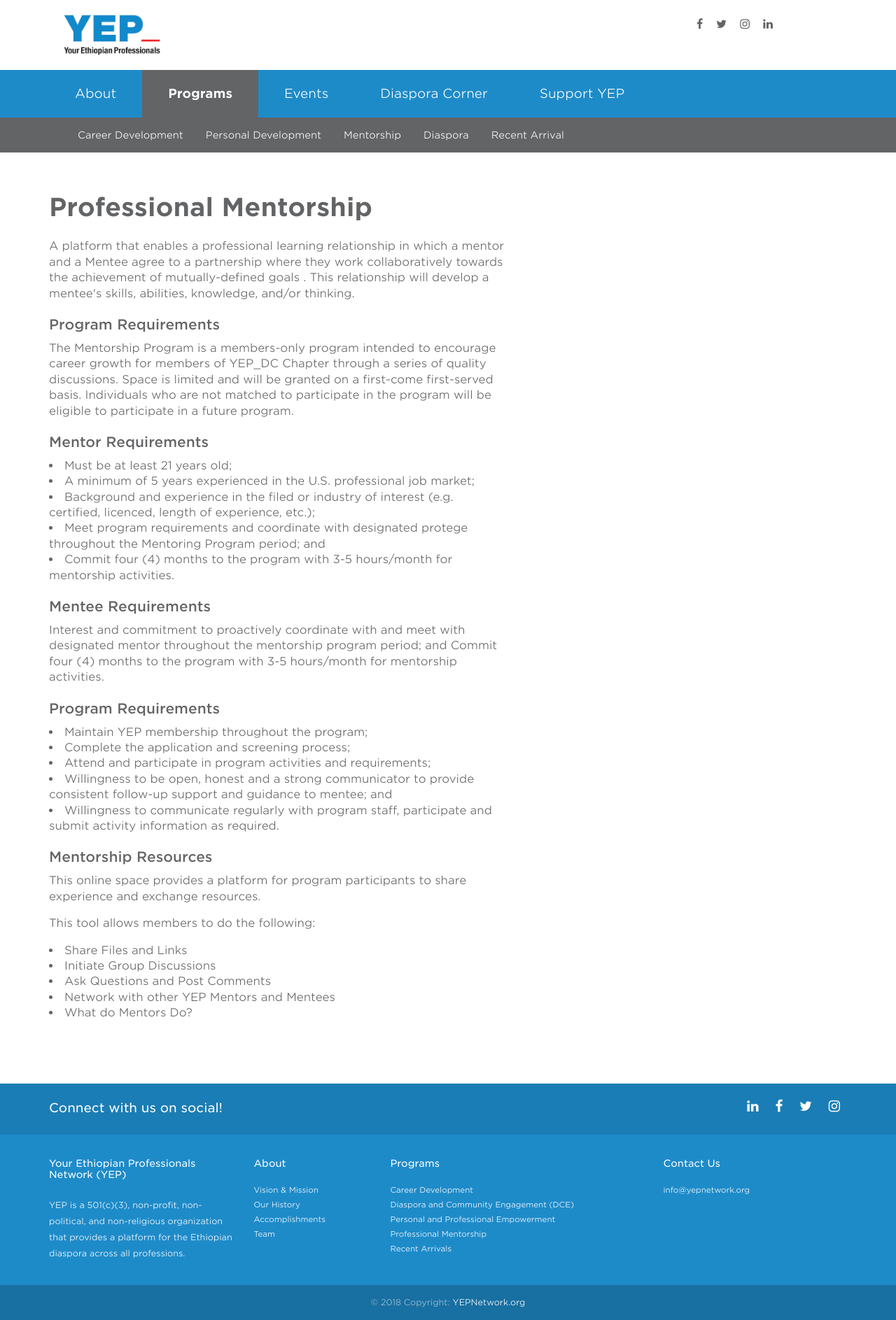
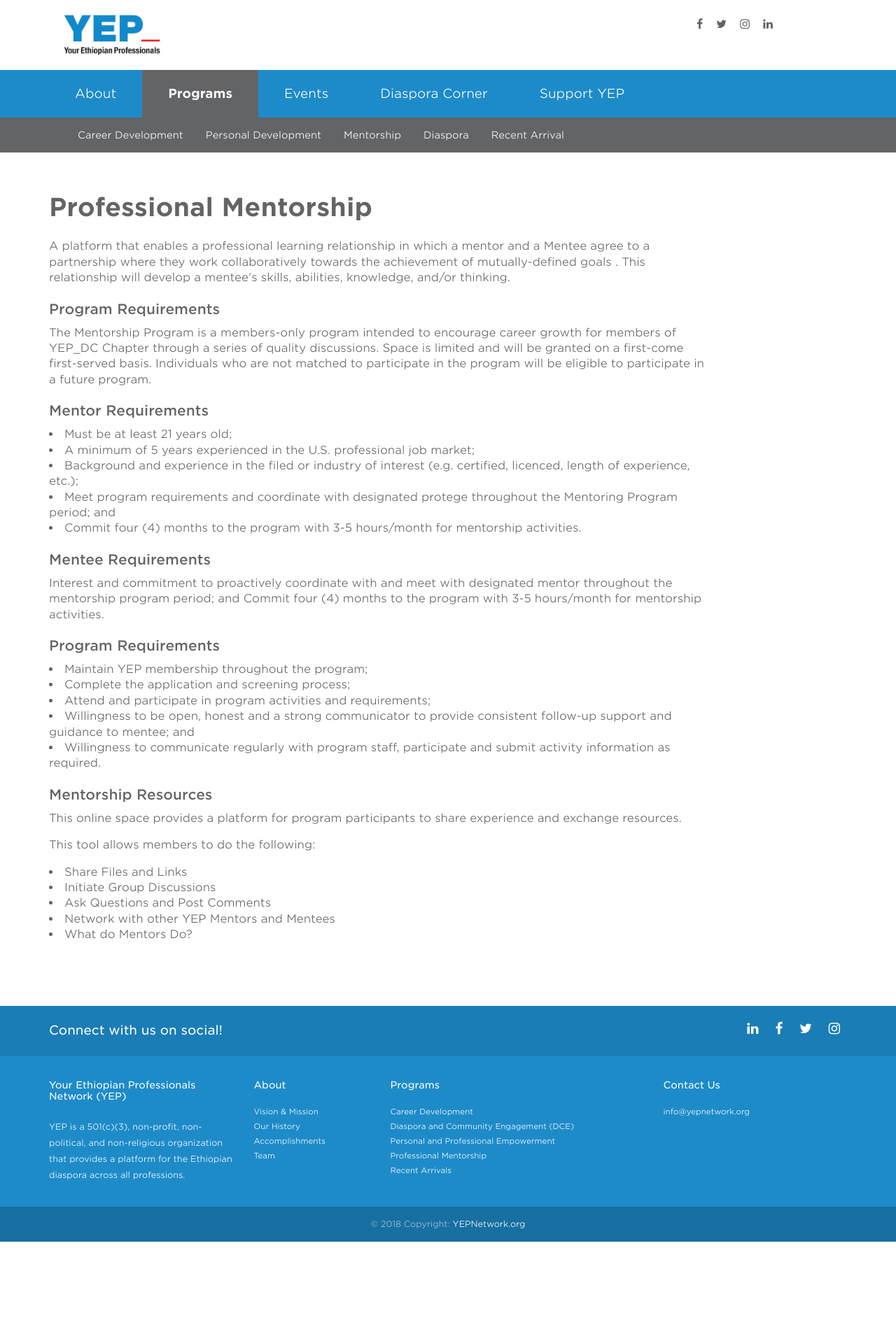
Before and after one commit to YEPNetwork/yepnetwork.github.io, a Jekyll site: the page built from _programs/professional-mentorship.html, in a window 1280 px wide. Shown: the whole page at 70% size. Built offline with Jekyll 4.4.1, drawn with Linux system fonts in a browser that asks for light colours; nearby versions of some CDN libraries; after the commit the page ends 1775 px from its top, so only the background shows below that.

Commit message:
Update professional-mentorship.html

```diff
--- a/_programs/professional-mentorship.html
+++ b/_programs/professional-mentorship.html
@@ -9,7 +9,7 @@
 body_class: program
 ---
 <div class="row">
-  <div class="col-sm-7 col-md-7">
+  <div class="col-sm-10 col-md-10">
 <p> A platform that enables a professional learning relationship in which a mentor and a Mentee agree to a partnership where they work collaboratively towards the achievement of mutually-defined goals . This relationship will develop a mentee's skills, abilities, knowledge, and/or thinking.</p>
 <h3>Program Requirements</h3>
 <p> The Mentorship Program is a members-only program intended to encourage career growth for members of YEP_DC Chapter through a series of quality discussions. Space is limited and will be granted on a first-come first-served basis. Individuals who are not matched to participate in the program will be eligible to participate in a future program.</p>
```
